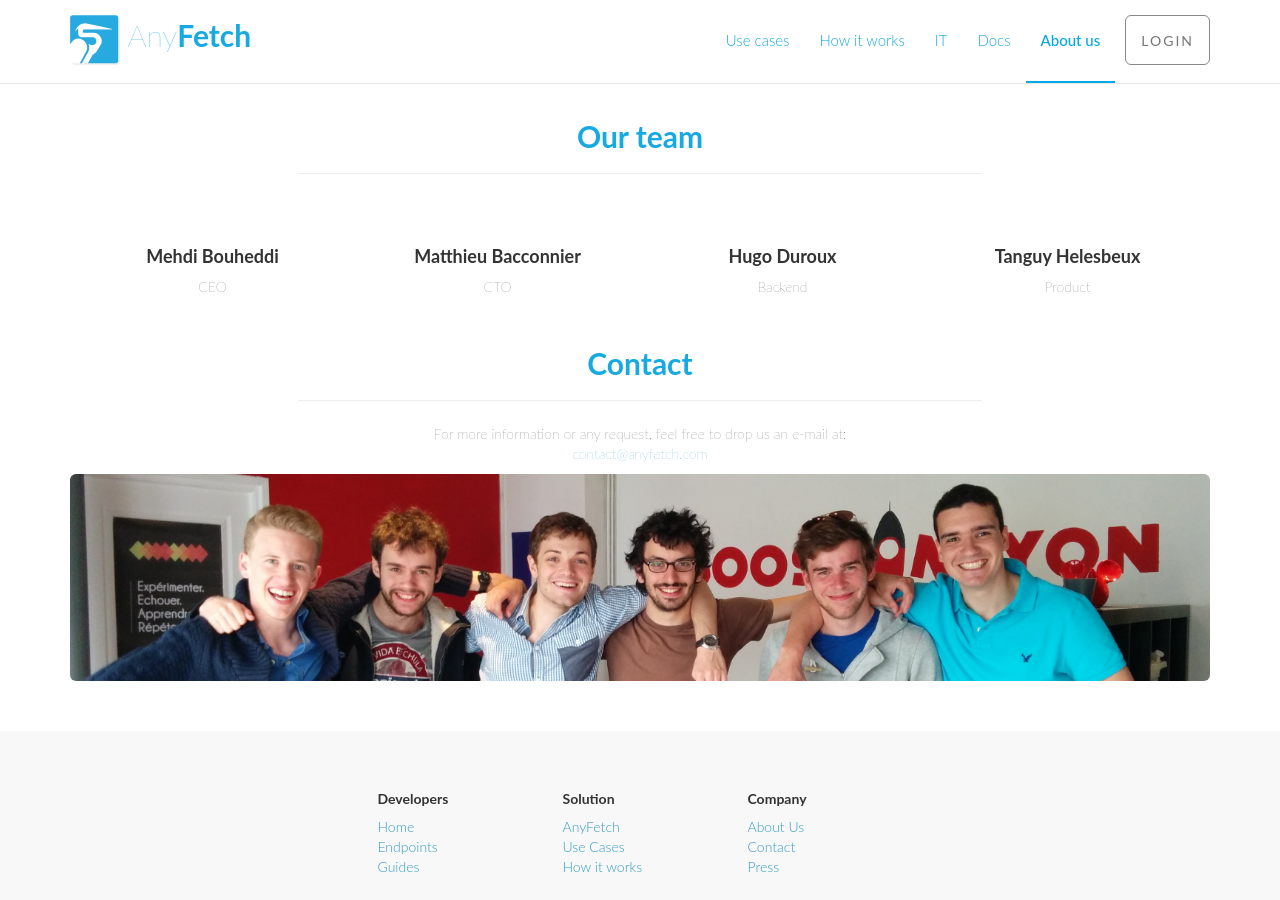
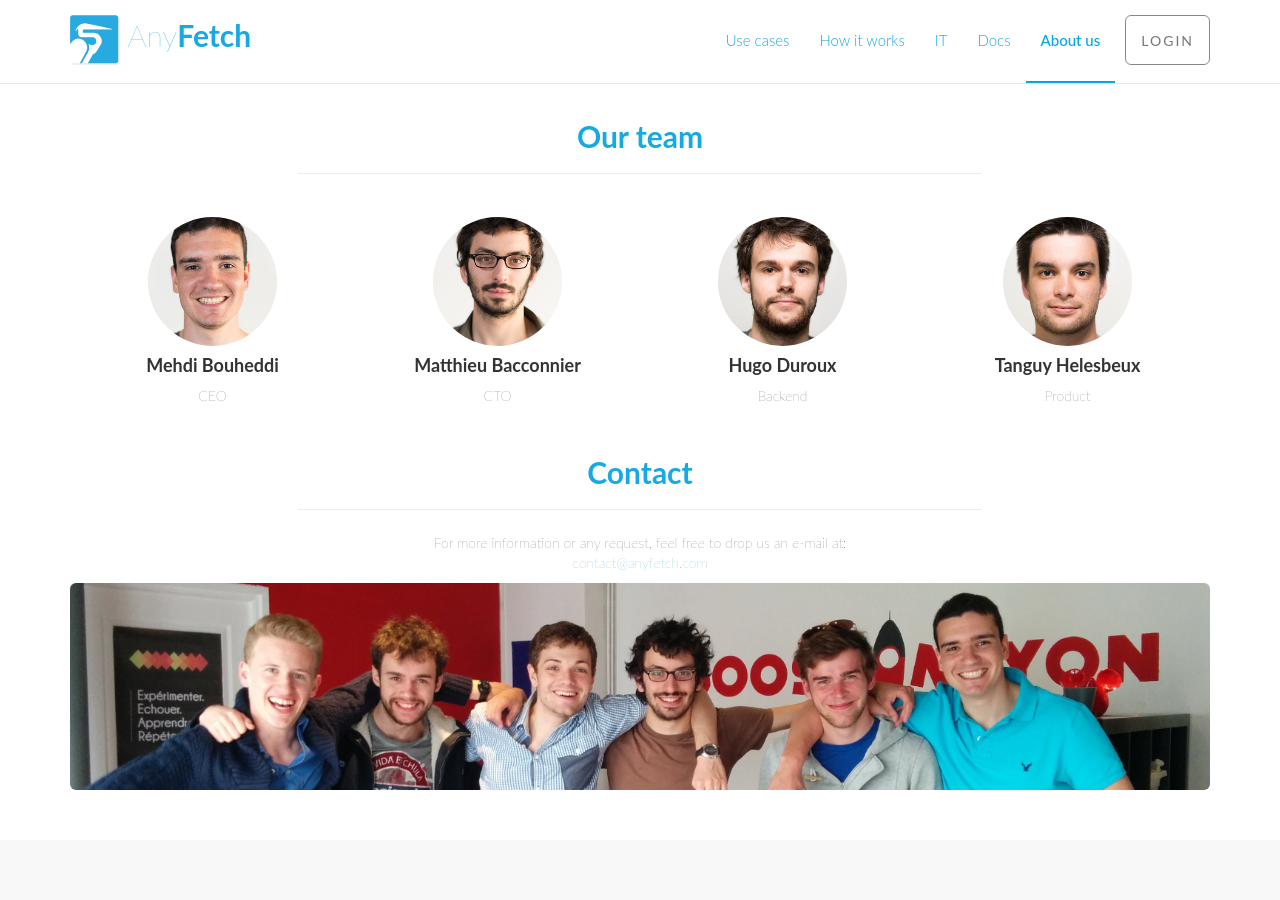
Before and after one commit to your-mom-noob/anyfetch.com, a Jekyll site: the page built from about-us.html, in a window 1280 px wide and 900 px high. Built offline with Jekyll 4.4.1, drawn with Linux system fonts in a browser that asks for light colours; nearby versions of some CDN libraries; Markdown is read by kramdown in place of the engine named in the settings.

Commit message:
portraits

```diff
--- a/about-us.html
+++ b/about-us.html
@@ -11,7 +11,7 @@ layout: main
 				<hr>
 					<div class="col-lg-3">
 						<div class="thumbnail-portrait">
-						<img class="portrait" src="">
+						<img class="portrait" src="images/mehdi.jpg">
 							<div class="caption">
 								<h4>Mehdi Bouheddi</h4>
 								<p>CEO</p>
@@ -20,7 +20,7 @@ layout: main
 					</div>
 					<div class="col-lg-3">
 						<div class="thumbnail-portrait">
-						<img class="portrait" src="">
+						<img class="portrait" src="images/matthieu.jpg">
 							<div class="caption">
 								<h4>Matthieu Bacconnier</h4>
 								<p>CTO</p>
@@ -29,7 +29,7 @@ layout: main
 					</div>
 					<div class="col-lg-3">
 						<div class="thumbnail-portrait">
-						<img class="portrait" src="">
+						<img class="portrait" src="images/hugo.jpg">
 							<div class="caption">
 								<h4>Hugo Duroux</h4>
 								<p>Backend</p>
@@ -38,7 +38,7 @@ layout: main
 					</div>
 					<div class="col-lg-3">
 						<div class="thumbnail-portrait">
-						<img class="portrait" src="">
+						<img class="portrait" src="images/tanguy.jpg">
 							<div class="caption">
 								<h4>Tanguy Helesbeux</h4>
 								<p>Product</p>
```
Also changed, not shown: images/hugo-haut.jpg (added), images/hugo.jpg (added), images/matthieu-haut.jpg (added), images/matthieu.jpg (added), images/mehdi-haut.jpg (added), images/mehdi.jpg (added), images/tanguy-haut.jpg (added), images/tanguy.jpg (added).
